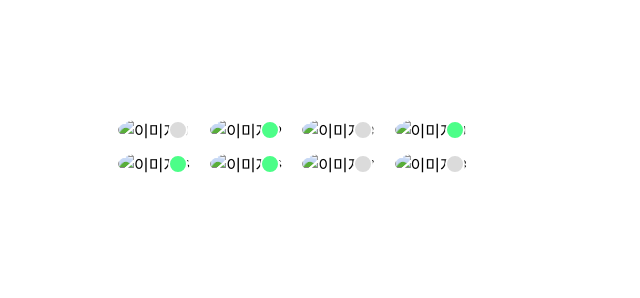
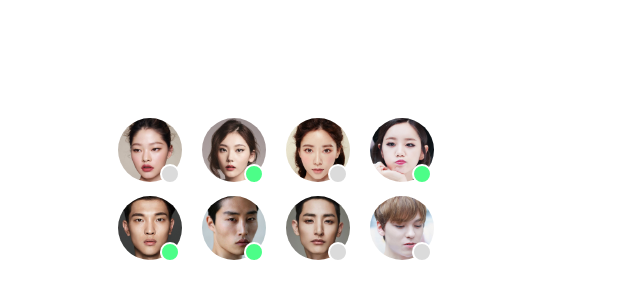
Before and after one commit to zzjae/home-work, a website: page src/avatars/avatars.html in a window 1280 px wide. Shown: the whole page, without its empty margins (0-640 px from the left). Drawn offline with Linux system fonts and the light colour scheme; a web font is replaced by a local one.

Commit message:
🐛 절대경로 상대경로로 수정
절대경로 상대경로로 수정

```diff
--- a/src/avatars/avatars.html
+++ b/src/avatars/avatars.html
@@ -26,30 +26,30 @@
     <div class="avatars">
       <div class="avatarsUp">
         <div class="avatar">
-          <img src="./src/avatars/images/face1.jpg" alt="이미지 1" />
+          <img src="./images/face1.jpg" alt="이미지 1" />
         </div>
         <div class="avatar">
-          <img src="./src/avatars/images/face2.jpg" alt="이미지 2" />
+          <img src="./images/face2.jpg" alt="이미지 2" />
         </div>
         <div class="avatar">
-          <img src="./src/avatars/images/face3.jpg" alt="이미지 3" />
+          <img src="./images/face3.jpg" alt="이미지 3" />
         </div>
         <div class="avatar">
-          <img src="./src/avatars/images/face4.jpg" alt="이미지 4" />
+          <img src="./images/face4.jpg" alt="이미지 4" />
         </div>
       </div>
       <div class="avatarsDown">
         <div class="avatar">
-          <img src="./src/avatars/images/face5.jpg" alt="이미지 5" />
+          <img src="./images/face5.jpg" alt="이미지 5" />
         </div>
         <div class="avatar">
-          <img src="./src/avatars/images/face6.jpg" alt="이미지 6" />
+          <img src="./images/face6.jpg" alt="이미지 6" />
         </div>
         <div class="avatar">
-          <img src="./src/avatars/images/face7.jpg" alt="이미지 7" />
+          <img src="./images/face7.jpg" alt="이미지 7" />
         </div>
         <div class="avatar">
-          <img src="./src/avatars/images/face8.jpg" alt="이미지 8" />
+          <img src="./images/face8.jpg" alt="이미지 8" />
         </div>
       </div>
     </div>
```
